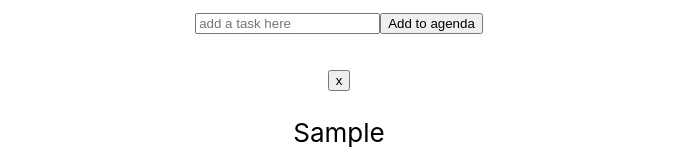
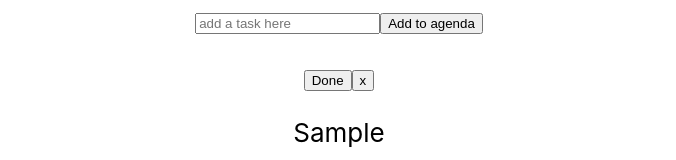
Before and after one commit to Domchap90/fancy-todo-app, a React (Create React App) app: page / in a window 1280 px wide. Both pictures are taken after typing "Sample" into the empty fields and a click on the button "Add to agenda". Shown: the part 378-538 px from the top of the page, without its empty margins (301-977 px from the left). Built offline with nearby package versions, Linux system fonts and the light colour scheme.

Commit message:
Toggle completed status of agendas functionality added.

```diff
--- a/src/features/agenda/Agenda.js
+++ b/src/features/agenda/Agenda.js
@@ -1,17 +1,30 @@
 import { useDispatch } from 'react-redux';
-import { removeAgenda } from './agendasSlice';
+import { removeAgenda, toggleCompleteAgenda } from './agendasSlice';
+import { useEffect } from 'react';
 
 export function Agenda(props) {
     const dispatch = useDispatch();
+    const { id, agenda, completed } = props;
 
-    const handleClick = () => {
-        dispatch(removeAgenda(props.id));
-    }
+    const handleDoneClick = () => {
+        dispatch(toggleCompleteAgenda({agendaId: id, completed: completed}));
+    };
+
+    const handleCloseClick = () => {
+        dispatch(removeAgenda(id));
+    };
+
+    const isComplete = () => {
+        document.getElementById(id).style.textDecoration = (completed)? 'line-through': 'none';
+    };
+
+    useEffect(isComplete, [id, completed]);
 
     return(
         <div className="agendaBox" >
-            <button onClick={handleClick} >x</button>
-            <p key={props.id}>{props.agenda}</p>
+            <button onClick={handleDoneClick} >Done</button>
+            <button onClick={handleCloseClick} >x</button>
+            <p key={id} id={id} >{agenda}</p>
         </div>
-    )
+    );
 }
--- a/src/features/agenda/Agendas.js
+++ b/src/features/agenda/Agendas.js
@@ -7,9 +7,8 @@ export function Agendas() {
 
     const agendasList = Object.values(agendas).map((a) => {
         console.log(`id  = ${a.id}, agenda = ${a.agenda}`)
-        return <Agenda id={a.id} agenda={a.agenda} />;
+        return <Agenda id={a.id} agenda={a.agenda} completed={a.completed} key={a.id} />;
     });
-    console.log(`agendasList ${agendasList} is of type ${typeof(agendasList)}`)
 
     return (
         <div className="agendaContainer">{agendasList}</div>
--- a/src/features/agenda/agendasSlice.js
+++ b/src/features/agenda/agendasSlice.js
@@ -8,17 +8,22 @@ const agendasSlice = createSlice({
             const { agendaId, agenda } = action.payload;
             state.agendas[agendaId] = {
                 id: agendaId,
-                agenda: agenda
+                agenda: agenda,
+                completed: false
             };
             return state;
         },
         removeAgenda: (state, action) => {
             delete state.agendas[action.payload];
+        },
+        toggleCompleteAgenda: (state, action) => {
+            const { agendaId, completed } = action.payload;
+            state.agendas[agendaId].completed = !completed;
         }
     }
 });
 
-export const { addAgenda, removeAgenda } = agendasSlice.actions;
+export const { addAgenda, removeAgenda, toggleCompleteAgenda } = agendasSlice.actions;
 export default agendasSlice.reducer;
 
 export const selectAgendas = state => state.agendas.agendas;
```
